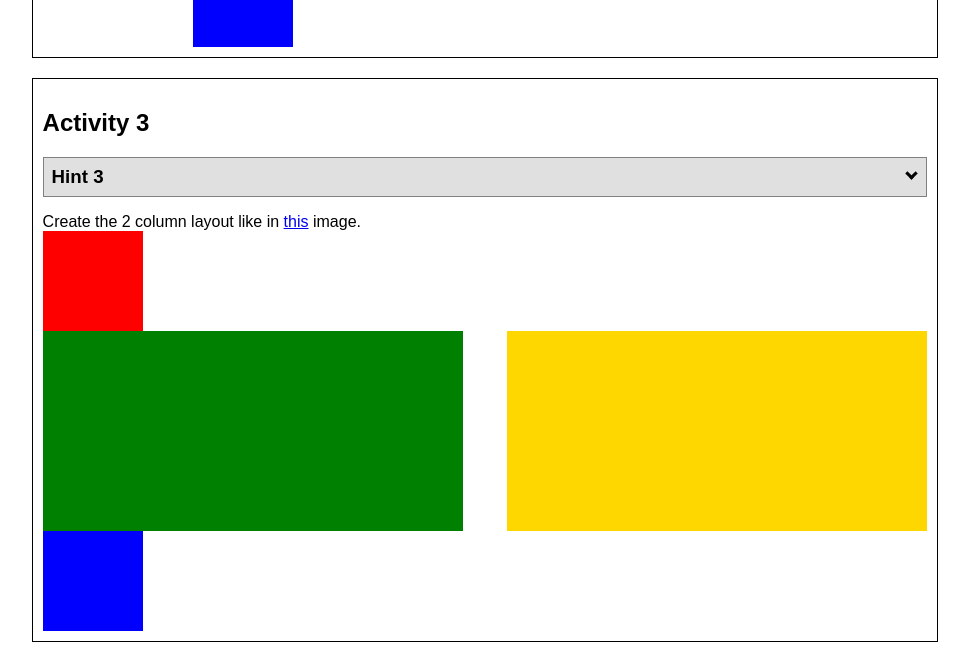
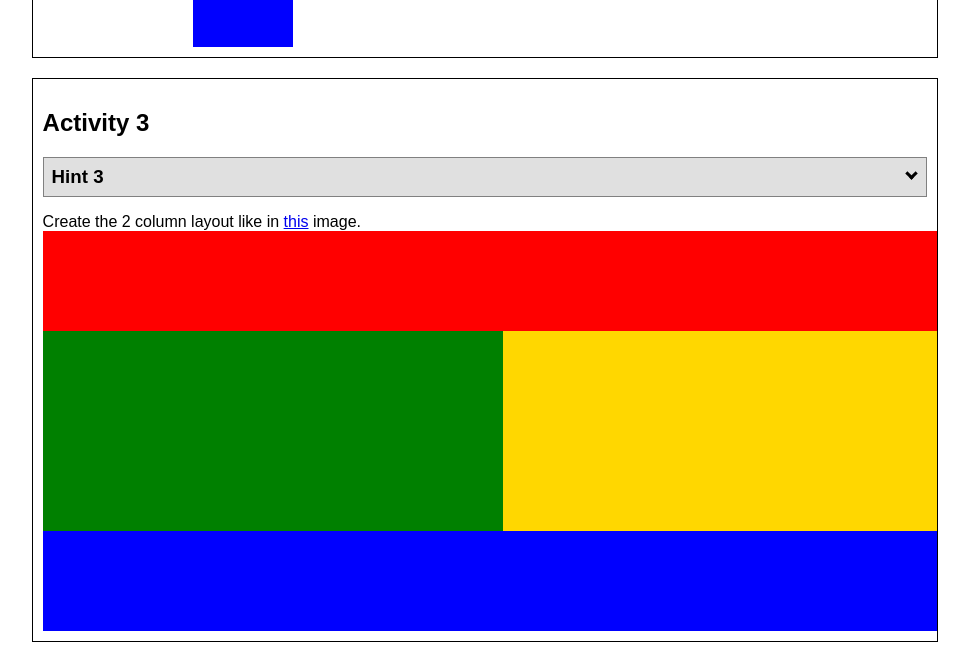
Before and after one commit to bryer01/wdd130, a plain HTML site: page positioning/positioning.html in a window 1280 px wide. Shown: the part 1379-2041 px from the top of the page, without its empty margins (155-1124 px from the left). Drawn offline with Linux system fonts and the light colour scheme.

Commit message:
brand new changes to positioning page

```diff
--- a/positioning/positionstyles.css
+++ b/positioning/positionstyles.css
@@ -69,24 +69,24 @@
   /* This is the parent of the activity 3 boxes. */
 }
 .red3 {
-  width: 100px;
+  width: 100%;
   height: 100px;
   background-color: red;
   grid-column: 1/5;
 }
 .green3 {
-  width: 420px;
+  width: 460px;
   height: 200px;
   background-color: green;
 }
 .yellow3 {
-  width: 420px;
+  width: 460px;
   height: 200px;
   background-color: gold;
   grid-column: 3/5;
 }
 .blue3 {
-  width: 100px;
+  width: 100%;
   height: 100px;
   background-color: blue;
   grid-column: 1/5;
```
